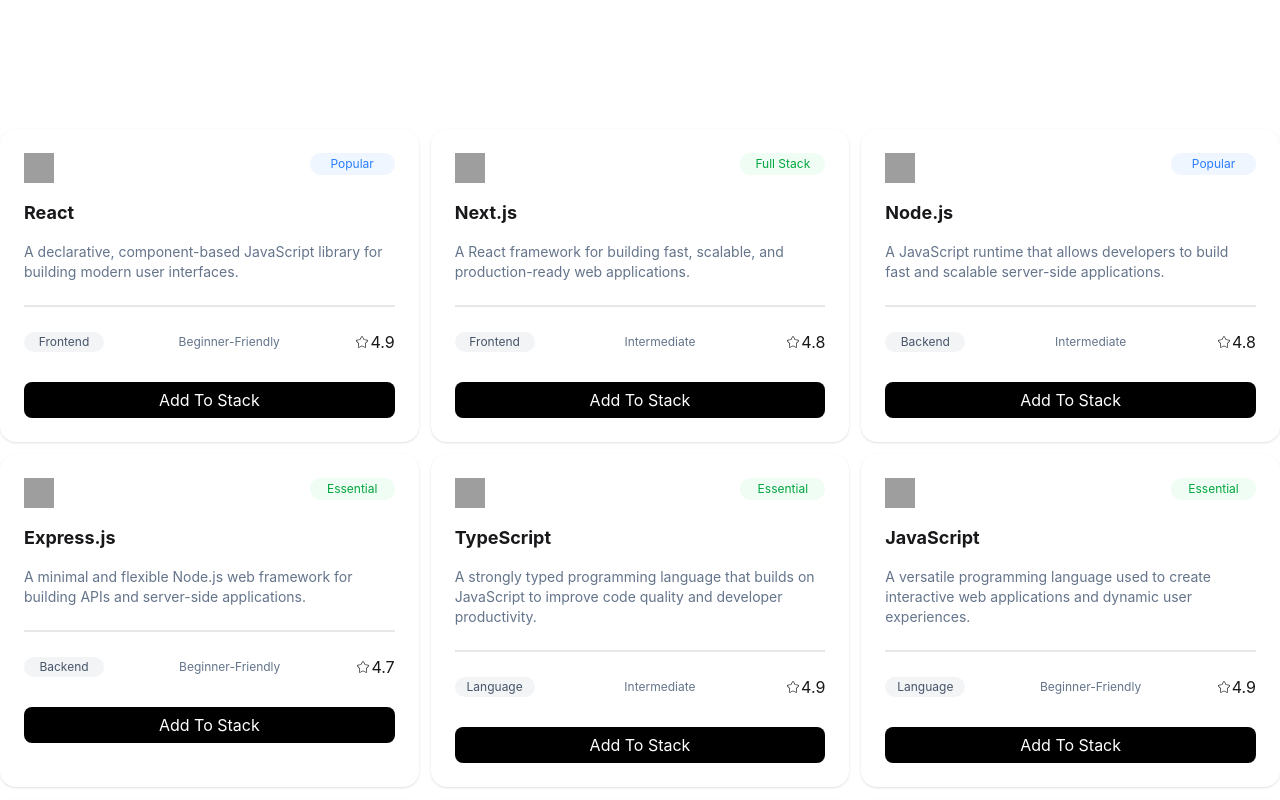
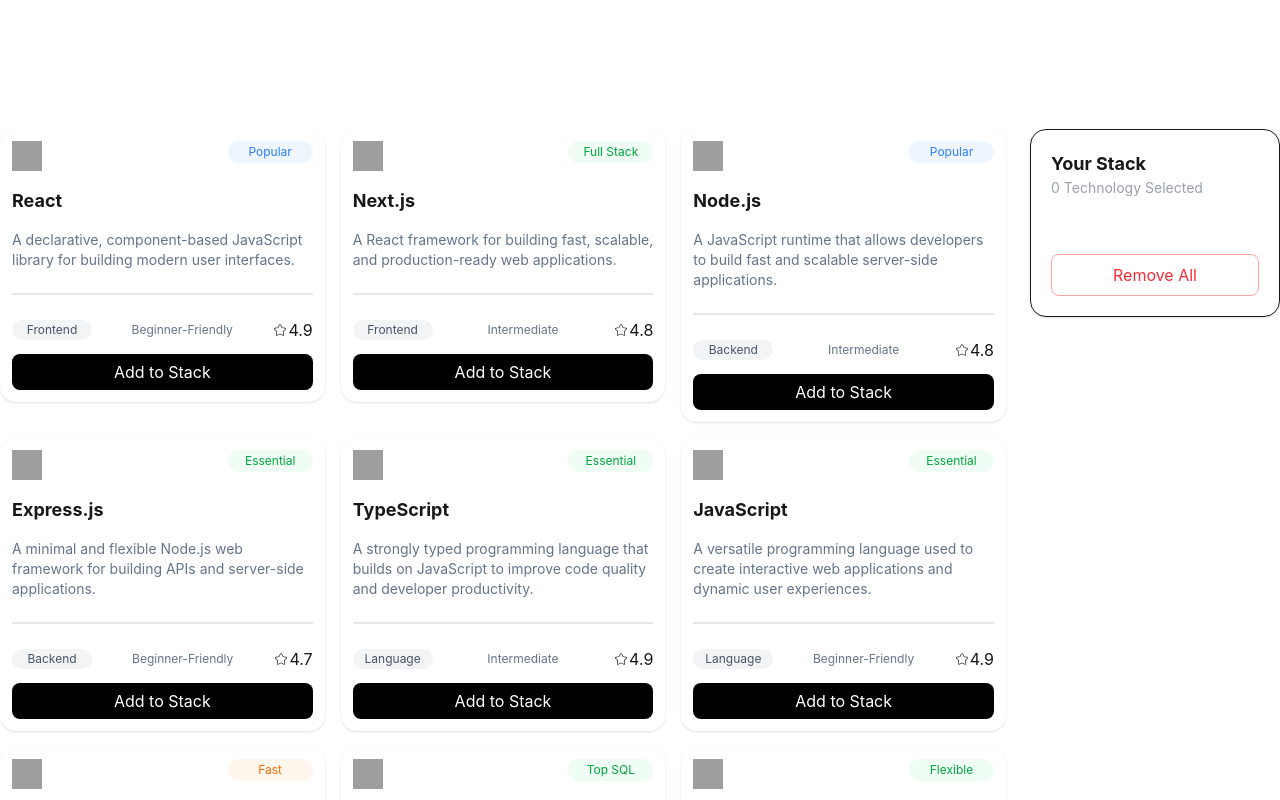
Before and after one commit to rakib12r3/A5-DevStack, a React (Vite) app: page / in a window 1280 px wide. Shown: the part 460-1260 px from the top of the page. Built offline with nearby package versions, Linux system fonts and the light colour scheme; grey boxes are pictures that could not be loaded.

Commit message:
Organize whole Project

```diff
--- a/src/App.tsx
+++ b/src/App.tsx
@@ -22,6 +22,7 @@
       <Suspense fallback={<p>Processing...</p>}>
           <Cards CardsPromise={CardsPromise}/>
       </Suspense>
+
     </>
   )
 }
--- a/src/Components/Cards/Cards.tsx
+++ b/src/Components/Cards/Cards.tsx
@@ -1,30 +1,132 @@
-import { use } from "react";
+import { use, useState } from "react";
 import type { Icards } from "../../Type/type";
 import SingleCard from "./SingleCard";
+import { ImCross } from "react-icons/im";
 
 export interface CardsProps {
-  CardsPromise: Promise<Icards[]>
+  CardsPromise: Promise<Icards[]>;
 }
 
 const Cards = ({ CardsPromise }: CardsProps) => {
+  const allCards = use(CardsPromise);
 
-  const allCards = use(CardsPromise)
-  console.log(allCards);
+  const [stack, setStack] = useState<Icards[]>([]);
+
+  const handleAddToStack = (card: Icards) => {
+    const alreadyAdded = stack.filter(
+      (item) => item.name === card.name
+    );
+
+    if (alreadyAdded.length > 0) {
+      return;
+    }
+
+    setStack((prevStack) => [...prevStack, card]);
+  };
+
+  const handleRemove = (card: Icards) => {
+    setStack((prevStack) =>
+      prevStack.filter((item) => item.name !== card.name)
+    );
+  };
+
+  const handleRemoveAll = () => {
+    setStack([]);
+  };
+
+  return (
+    <div className="container mx-auto flex gap-6">
 
 
-  return (
-    <>
-    <div className="flex container mx-auto">
-<div className="grid grid-cols-3 gap-3 mx-auto mt-30px">
-  {allCards.map((singleCard,index) => <SingleCard key={index} singleCard={singleCard}/>)}
-</div>
+      <div className="grid grid-cols-3 gap-4 flex-1">
 
-<div></div>
+        {allCards.map((singleCard) => (
+          <SingleCard
+            key={singleCard.name}
+            singleCard={singleCard}
+            handleAddToStack={handleAddToStack}
+          />
+        ))}
 
-</div>
-</>
+      </div>
 
-  )
-}
+
+      <div className="w-[250px] shrink-0 sticky top-20 h-fit">
+
+        <div className="p-5 rounded-2xl shadow-sm border">
+
+          <h2 className="font-bold text-lg">
+            Your Stack
+          </h2>
+
+          <p className="text-sm text-gray-400 mb-4">
+            {stack.length} Technology Selected
+          </p>
+
+
+
+
+          <div className="space-y-2">
+
+            {stack.map((card) => (
+
+              <div
+                key={card.name}
+                className="flex items-center justify-between border rounded-lg p-3"
+              >
+
+                <div className="flex items-center gap-2">
+
+                  <img
+                    src={card.icon}
+                    alt=''
+                    className="w-7 h-7"
+                  />
+
+                  <div>
+                    <p className="text-sm font-semibold">
+                      {card.name}
+                    </p>
+
+                    <p className="text-[10px] text-gray-400">
+                      {card.category}
+                    </p>
+                  </div>
+
+                </div>
+
+
+
+
+                <button
+                  onClick={() => handleRemove(card)}
+                  className="text-gray-400 text-xl cursor-pointer"
+                >
+                  <ImCross />
+                </button>
+
+              </div>
+
+            ))}
+
+          </div>
+
+
+
+
+          <button
+            onClick={handleRemoveAll}
+            className="w-full border border-red-300 text-red-500 rounded-lg py-2 mt-10 cursor-pointer"
+          >
+            Remove All
+          </button>
+
+        </div>
+
+      </div>
+
+    </div>
+  );
+};
 
 export default Cards;
--- a/src/Components/Cards/SingleCard.tsx
+++ b/src/Components/Cards/SingleCard.tsx
@@ -1,43 +1,85 @@
-import { CiStar } from "react-icons/ci"
-import type { Icards } from "../../Type/type"
+import { CiStar } from "react-icons/ci";
+import type { Icards } from "../../Type/type";
 
 export interface SingleCardProps {
-  singleCard: Icards
+  singleCard: Icards;
+
+  handleAddToStack: (card: Icards) => void;
 }
 
-export default function SingleCard({ singleCard }: SingleCardProps) {
+export default function SingleCard({
+  singleCard,
+  handleAddToStack,
+}: SingleCardProps) {
 
   return (
-    <div className="flex justify-between ">
-      {/* card */}
-      <div className="p-6 rounded-2xl shadow-sm">
+    <div>
+      <div className="p-3 rounded-2xl shadow-sm ">
+
         <div className="flex justify-between">
-          <img src={singleCard.icon} alt="" className="h-[30px] w-[30px]" />
-          <span className={`flex items-center justify-center rounded-[18px] w-[85px] h-[22px] text-center text-xs ${singleCard.badge === "Popular"
-            ? "bg-blue-50 text-blue-500"
-            : singleCard.badge === "Fast"
-              ? "bg-orange-50 text-orange-500"
-              : "bg-green-50 text-green-600"
-            }`}>{singleCard.badge}</span>
+
+          <img
+            src={singleCard.icon}
+            alt=""
+            className="h-[30px] w-[30px]"
+          />
+
+          <span
+            className={`flex items-center justify-center rounded-[18px] w-[85px] h-[22px] text-center text-xs ${
+              singleCard.badge === "Popular"
+                ? "bg-blue-50 text-blue-500"
+                : singleCard.badge === "Fast"
+                ? "bg-orange-50 text-orange-500"
+                : "bg-green-50 text-green-600"
+            }`}
+          >
+            {singleCard.badge}
+          </span>
 
         </div>
-        <h3 className="font-bold text-[18px] my-4">{singleCard.name}</h3>
-        <p className="text-[#64748B] text-sm">{singleCard.description}</p>
+
+
+        <h3 className="font-bold text-[18px] my-4">
+          {singleCard.name}
+        </h3>
+
+
+        <p className="text-[#64748B] text-sm">
+          {singleCard.description}
+        </p>
+
 
         <div className="divider" />
 
+
         <div className="flex justify-between items-center">
-          <p><span className="flex items-center justify-center rounded-[25px] w-[80px] h-[20px] text-center text-xs bg-gray-100 text-[#475569] ">{singleCard.category}</span></p>
-          <p className="text-[#64748B] text-xs">{singleCard.difficulty}</p>
+
+          <span className="flex items-center justify-center rounded-[25px] w-[80px] h-[20px] text-center text-xs bg-gray-100 text-[#475569]">
+            {singleCard.category}
+          </span>
+
+          <p className="text-[#64748B] text-xs">
+            {singleCard.difficulty}
+          </p>
+
           <span className="flex items-center">
-            <CiStar/>
+            <CiStar />
             <p>{singleCard.rating}</p>
           </span>
+
         </div>
-        <div className="flex justify-center bg-black rounded-[8px] cursor-pointer text-white py-1.5 mt-7">
-          <button className="cursor-pointer">Add To Stack</button>
-        </div>
+
+
+
+
+        <button
+          onClick={() => handleAddToStack(singleCard)}
+          className="flex justify-center w-full bg-black rounded-[8px] cursor-pointer text-white py-1.5 mt-3"
+        >
+          Add to Stack
+        </button>
+
       </div>
     </div>
-  )
+  );
 }
--- a/src/Components/Nav.tsx
+++ b/src/Components/Nav.tsx
@@ -3,7 +3,7 @@
 
 const Nav = () => {
   return (
-    <nav>
+    <nav className="sticky top-0 z-50 bg-white">
     <div className='flex justify-between gap-6 container mx-auto items-center py-2 '>
       <div>
         <img src={Logo} alt="" />
```
